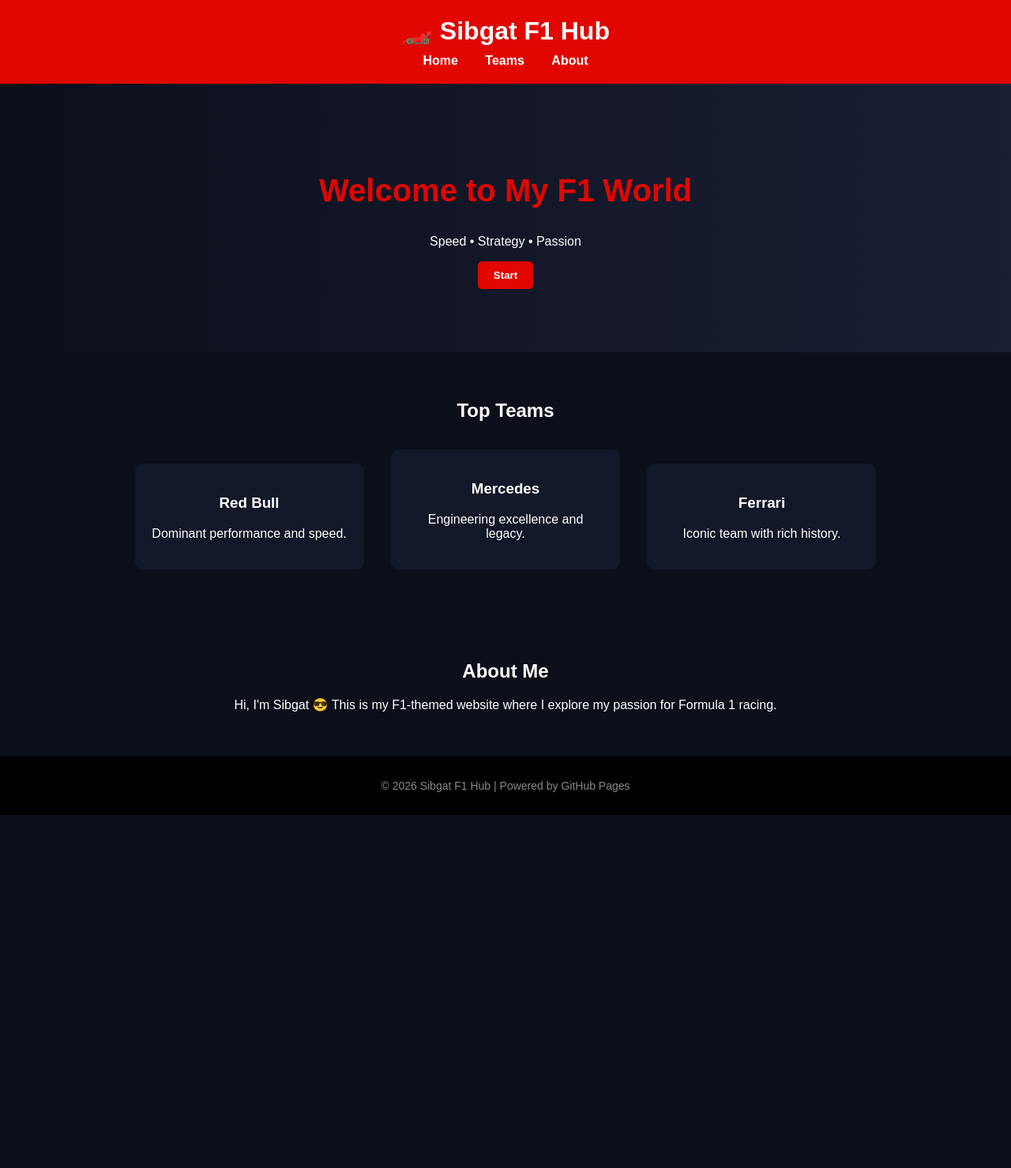
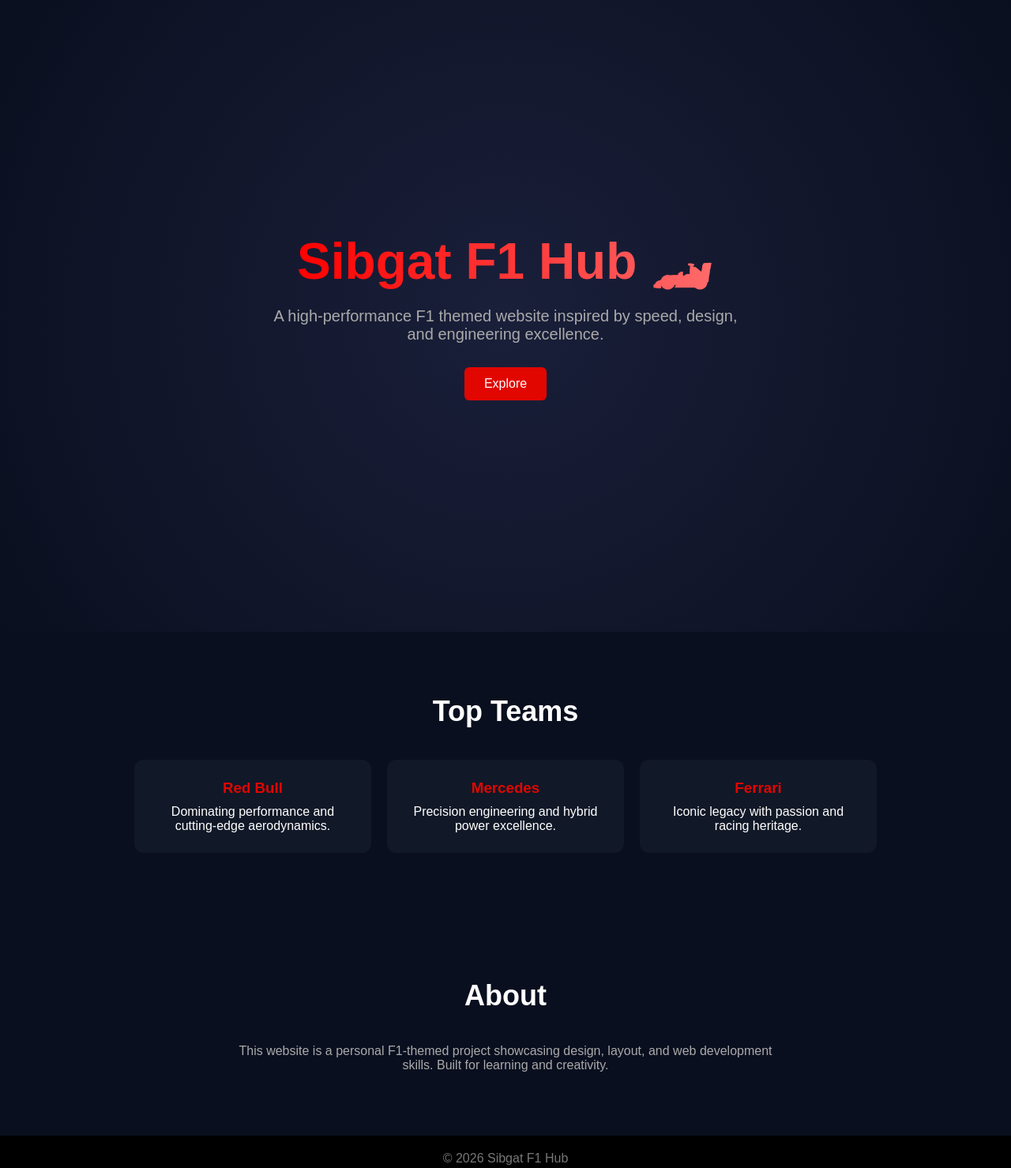
Before and after one commit to sibgatul630-hash/DebtRun-WH-, a plain HTML site: page index.html in a window 1280 px wide. Shown: the whole page at 79% size. Before the commit the page ends 1032 px from the top, so only its background shows below. Drawn offline with Linux system fonts and the light colour scheme.

Commit message:
Refactor index.html for layout and styling enhancements
Updated styles and content for improved layout and design.

```diff
--- a/index.html
+++ b/index.html
@@ -6,130 +6,166 @@
   <title>Sibgat F1 Hub</title>
 
   <style>
+    * {
+      margin: 0;
+      padding: 0;
+      box-sizing: border-box;
+      font-family: Arial, sans-serif;
+    }
+
     body {
-      margin: 0;
-      font-family: Arial, sans-serif;
-      background: #0b0f1a;
+      background: #0a0f1f;
       color: white;
     }
 
-    header {
+    /* HERO SECTION */
+    .hero {
+      height: 100vh;
+      display: flex;
+      flex-direction: column;
+      justify-content: center;
+      align-items: center;
+      text-align: center;
+      background: radial-gradient(circle at center, #1a1f3a, #0a0f1f);
+      padding: 20px;
+    }
+
+    .hero h1 {
+      font-size: 64px;
+      background: linear-gradient(90deg, #ff0000, #ff6b6b);
+      -webkit-background-clip: text;
+      -webkit-text-fill-color: transparent;
+    }
+
+    .hero p {
+      margin-top: 20px;
+      font-size: 20px;
+      color: #aaa;
+      max-width: 600px;
+    }
+
+    .btn {
+      margin-top: 30px;
+      padding: 12px 25px;
       background: #e10600;
-      padding: 20px;
+      border: none;
+      color: white;
+      font-size: 16px;
+      border-radius: 6px;
+      cursor: pointer;
+      transition: 0.3s;
+    }
+
+    .btn:hover {
+      background: #ff2a1a;
+      transform: scale(1.05);
+    }
+
+    /* SECTIONS */
+    .section {
+      padding: 80px 10%;
       text-align: center;
     }
 
-    header h1 {
-      margin: 0;
-      font-size: 32px;
+    .section h2 {
+      font-size: 36px;
+      margin-bottom: 40px;
     }
 
-    nav {
-      margin-top: 10px;
-    }
-
-    nav a {
-      color: white;
-      margin: 0 15px;
-      text-decoration: none;
-      font-weight: bold;
-    }
-
-    .hero {
-      text-align: center;
-      padding: 80px 20px;
-      background: linear-gradient(to right, #0b0f1a, #1a1f35);
-    }
-
-    .hero h2 {
-      font-size: 40px;
-      color: #e10600;
-    }
-
-    .section {
-      padding: 40px 20px;
-      text-align: center;
+    .cards {
+      display: flex;
+      justify-content: center;
+      flex-wrap: wrap;
+      gap: 20px;
     }
 
     .card {
       background: #111827;
-      padding: 20px;
-      margin: 15px;
-      border-radius: 10px;
-      display: inline-block;
-      width: 250px;
+      padding: 25px;
+      border-radius: 12px;
+      width: 300px;
+      transition: 0.3s;
+    }
+
+    .card:hover {
+      transform: translateY(-10px);
+    }
+
+    .card h3 {
+      margin-bottom: 10px;
+      color: #e10600;
     }
 
     footer {
-      background: #000;
       text-align: center;
-      padding: 15px;
-      font-size: 14px;
-      color: #888;
+      padding: 20px;
+      background: black;
+      color: #777;
     }
 
-    button {
-      background: #e10600;
-      border: none;
-      padding: 10px 20px;
-      color: white;
-      cursor: pointer;
-      border-radius: 5px;
-      font-weight: bold;
+    /* RESPONSIVE */
+    @media (max-width: 768px) {
+      .hero h1 {
+        font-size: 40px;
       }
 
-    button:hover {
-      background: #ff2a1a;
+      .section {
+        padding: 50px 20px;
       }
+
+      .cards {
+        flex-direction: column;
+        align-items: center;
+      }
+    }
+
   </style>
 </head>
 
 <body>
 
-  <header>
-    <h1>🏎️ Sibgat F1 Hub</h1>
-    <nav>
-      <a href="#">Home</a>
-      <a href="#teams">Teams</a>
-      <a href="#about">About</a>
-    </nav>
-  </header>
-
+  <!-- HERO -->
   <section class="hero">
-    <h2>Welcome to My F1 World</h2>
-    <p>Speed • Strategy • Passion</p>
-    <button onclick="alert('Let’s race! 🏁')">Start</button>
+    <h1>Sibgat F1 Hub 🏎️</h1>
+    <p>
+      A high-performance F1 themed website inspired by speed, design, and engineering excellence.
+    </p>
+    <button class="btn">Explore</button>
   </section>
 
-  <section id="teams" class="section">
+  <!-- TEAMS -->
+  <section class="section">
     <h2>Top Teams</h2>
 
+    <div class="cards">
       <div class="card">
         <h3>Red Bull</h3>
-      <p>Dominant performance and speed.</p>
+        <p>Dominating performance and cutting-edge aerodynamics.</p>
       </div>
 
       <div class="card">
         <h3>Mercedes</h3>
-      <p>Engineering excellence and legacy.</p>
+        <p>Precision engineering and hybrid power excellence.</p>
       </div>
 
       <div class="card">
         <h3>Ferrari</h3>
-      <p>Iconic team with rich history.</p>
+        <p>Iconic legacy with passion and racing heritage.</p>
+      </div>
     </div>
   </section>
 
-  <section id="about" class="section">
-    <h2>About Me</h2>
-    <p>
-      Hi, I'm Sibgat 😎
-      This is my F1-themed website where I explore my passion for Formula 1 racing.
+  <!-- ABOUT -->
+  <section class="section">
+    <h2>About</h2>
+    <p style="max-width:700px; margin:auto; color:#aaa;">
+      This website is a personal F1-themed project showcasing design, layout, and web development skills.
+      Built for learning and creativity.
     </p>
   </section>
 
   <footer>
-    <p>© 2026 Sibgat F1 Hub | Powered by GitHub Pages</p>
+    <p>© 2026 Sibgat F1 Hub</p>
   </footer>
 
 </body>
```
Lines whose indentation alone changed are shown as unchanged.
